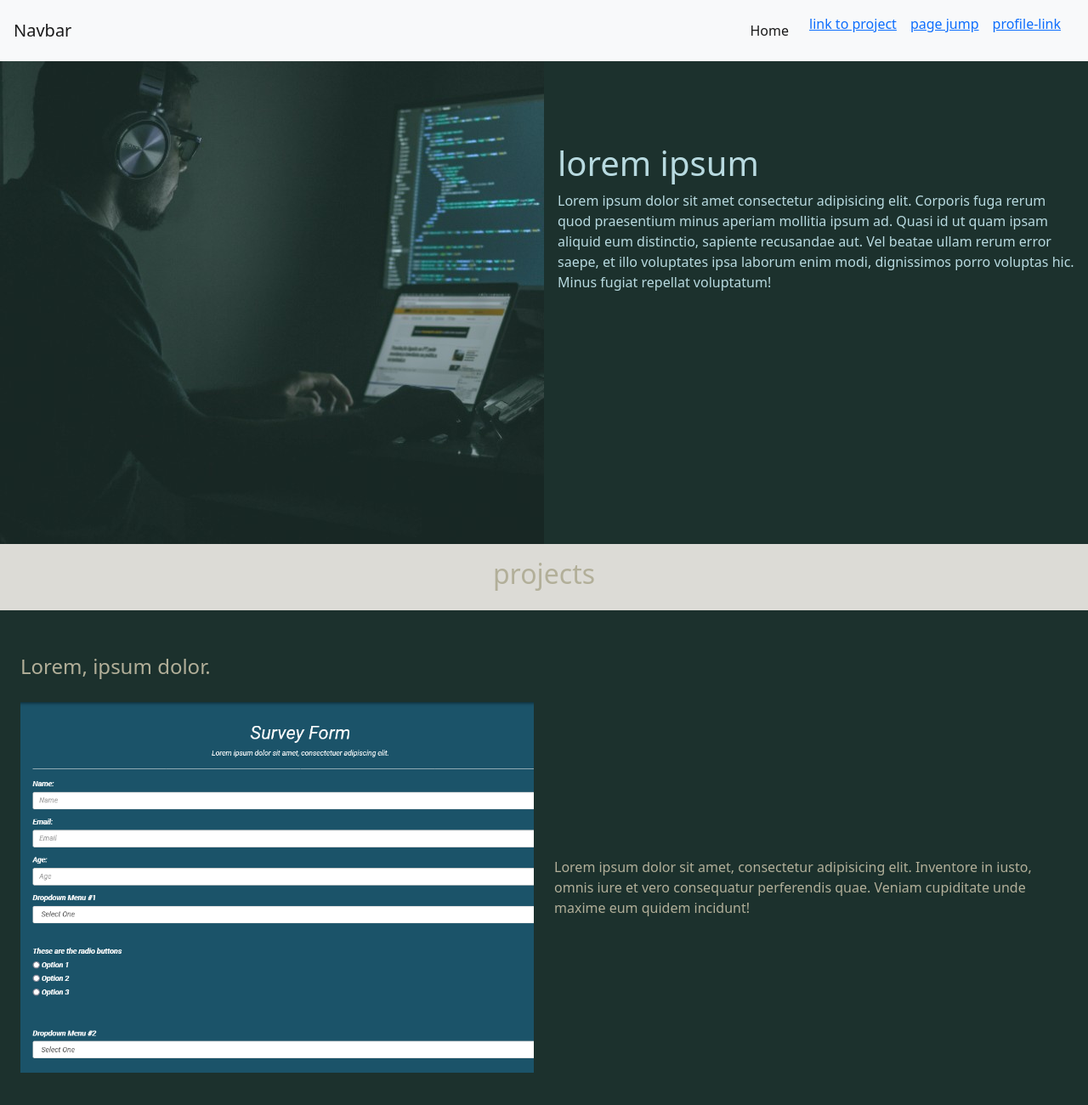
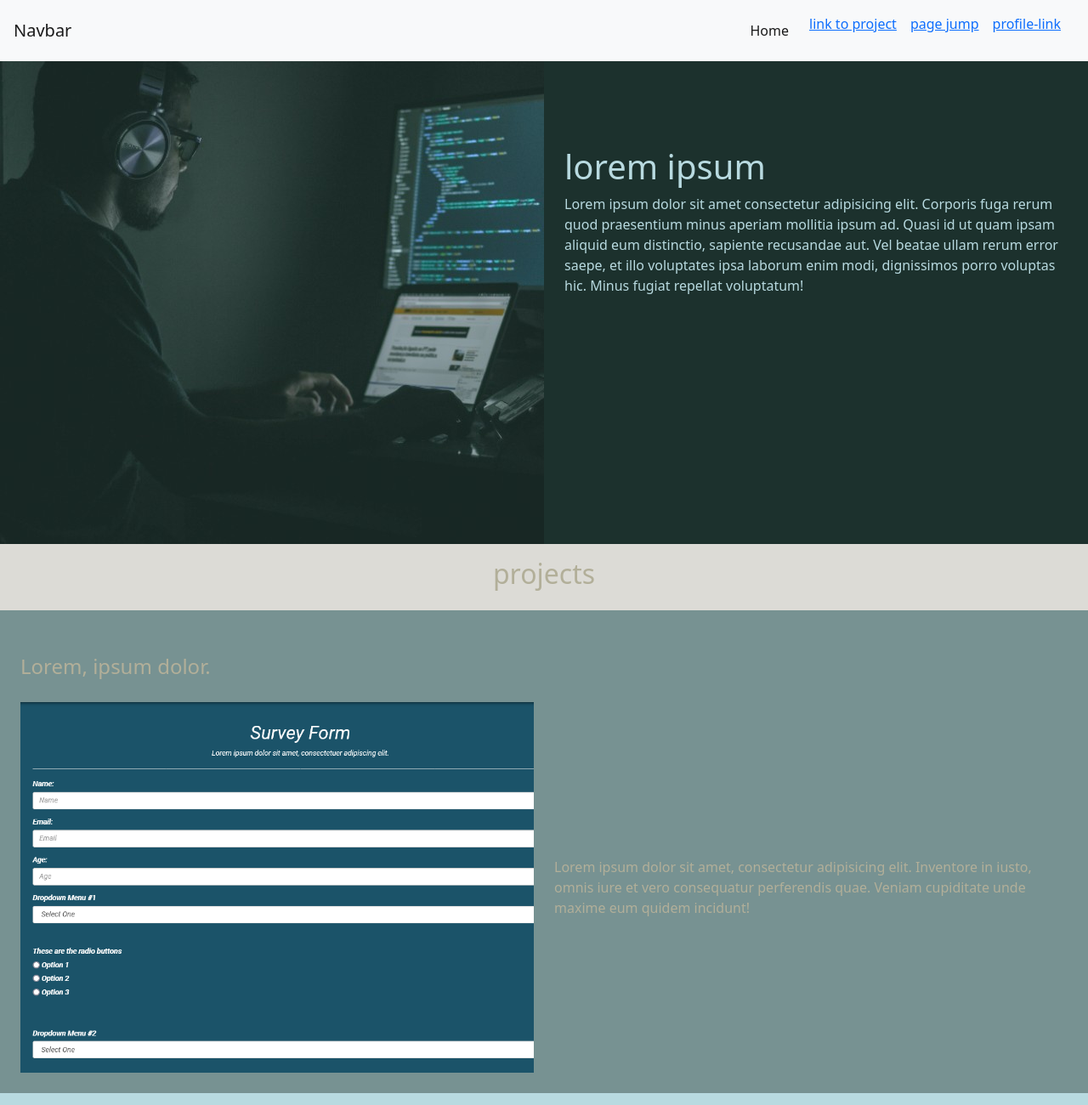
Before and after one commit to colinrodney/rwd-projects, a plain HTML site: page Portfolio_Page/index.html in a window 1280 px wide. Shown: the top 1300 px of the page at 85% size. Drawn offline with nearby package versions, Linux system fonts and the light colour scheme.

Commit message:
adding more styling to projects section + footer

```diff
--- a/Portfolio_Page/style.css
+++ b/Portfolio_Page/style.css
@@ -18,7 +18,8 @@ li {
 }
 
 body {
-  position: relative;
+  /* position: relative; */
+  background: var(--shadow);
 }
 
 /* NAVBAR */
@@ -42,18 +43,13 @@ nav.fixed {
 
 /* padding for header-text container */
 .header-padding {
-  padding: 1rem;
+  padding: 1.5rem;
 }
 
 /* push elements in header-text container down */
 .header-margin {
-  margin-top: 25%;
+  margin-top: 0;
 }
-
-/* .header-text {
-  background: hsla(171, 27%, 15%, 1);
-  color: hsla(189, 40%, 80%, 1);
-} */
 
 #welcome-section {
   /* position: relative; */
@@ -80,7 +76,16 @@ nav.fixed {
 
 .project-tile {
   padding: 1.5rem;
-  background: var(--shadow);
+}
+
+.project-tile:nth-of-type(odd) {
+  /* padding: 1.5rem; */
+  background: var(--midtone);
+}
+
+.project-tile:nth-of-type(even) {
+  background: var(--accent);
+  color: #000;
 }
 
 .project-tile a {
@@ -98,6 +103,14 @@ img {
   display: block;
 }
 
+/* FOOTER (Inherits background color from body element) */
+#footer {
+  color: var(--accent);
+}
+
 /* MEDIA QUERY */
 @media (min-width: 768px) {
+  .header-margin {
+    margin-top: 25%;
+  }
 }
```
